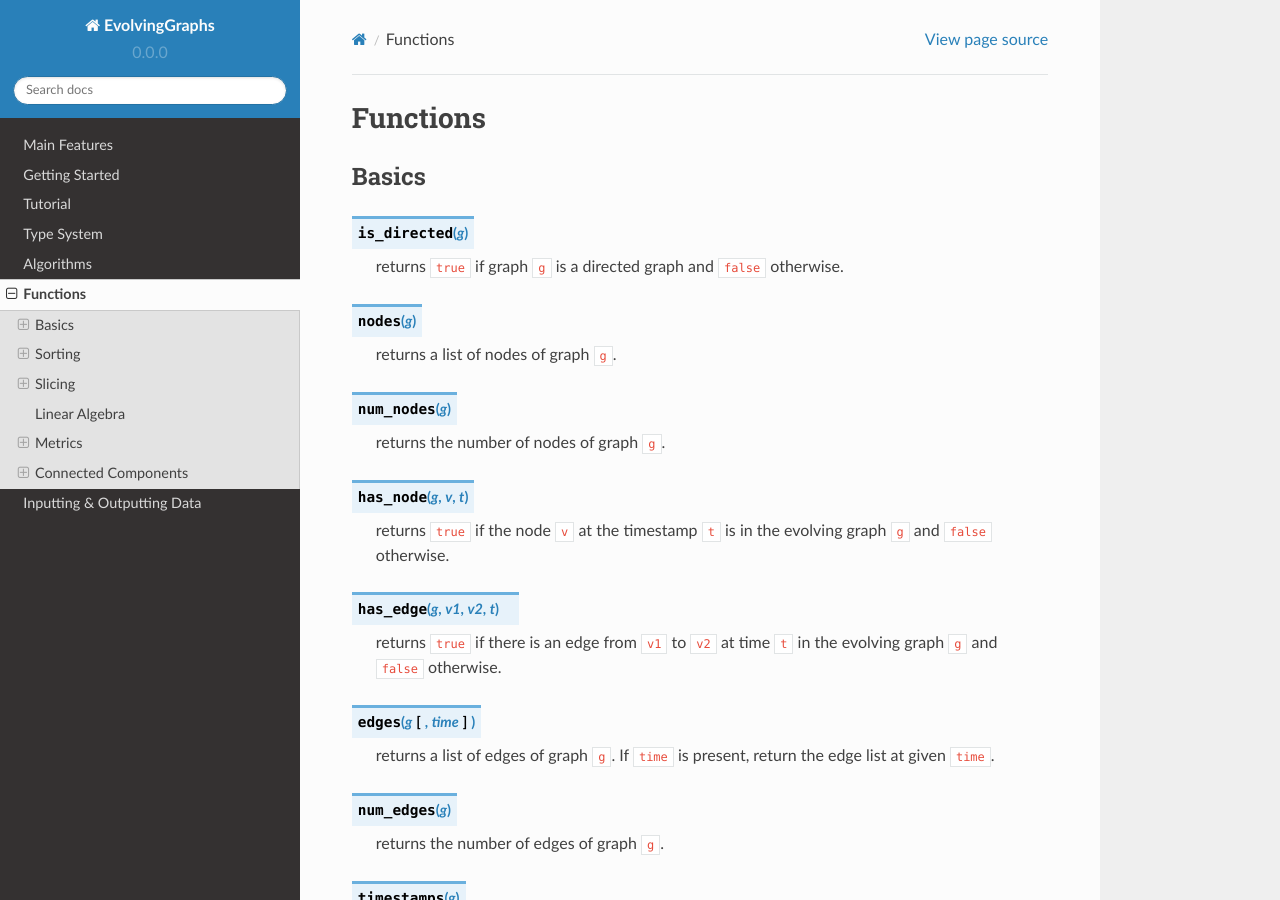
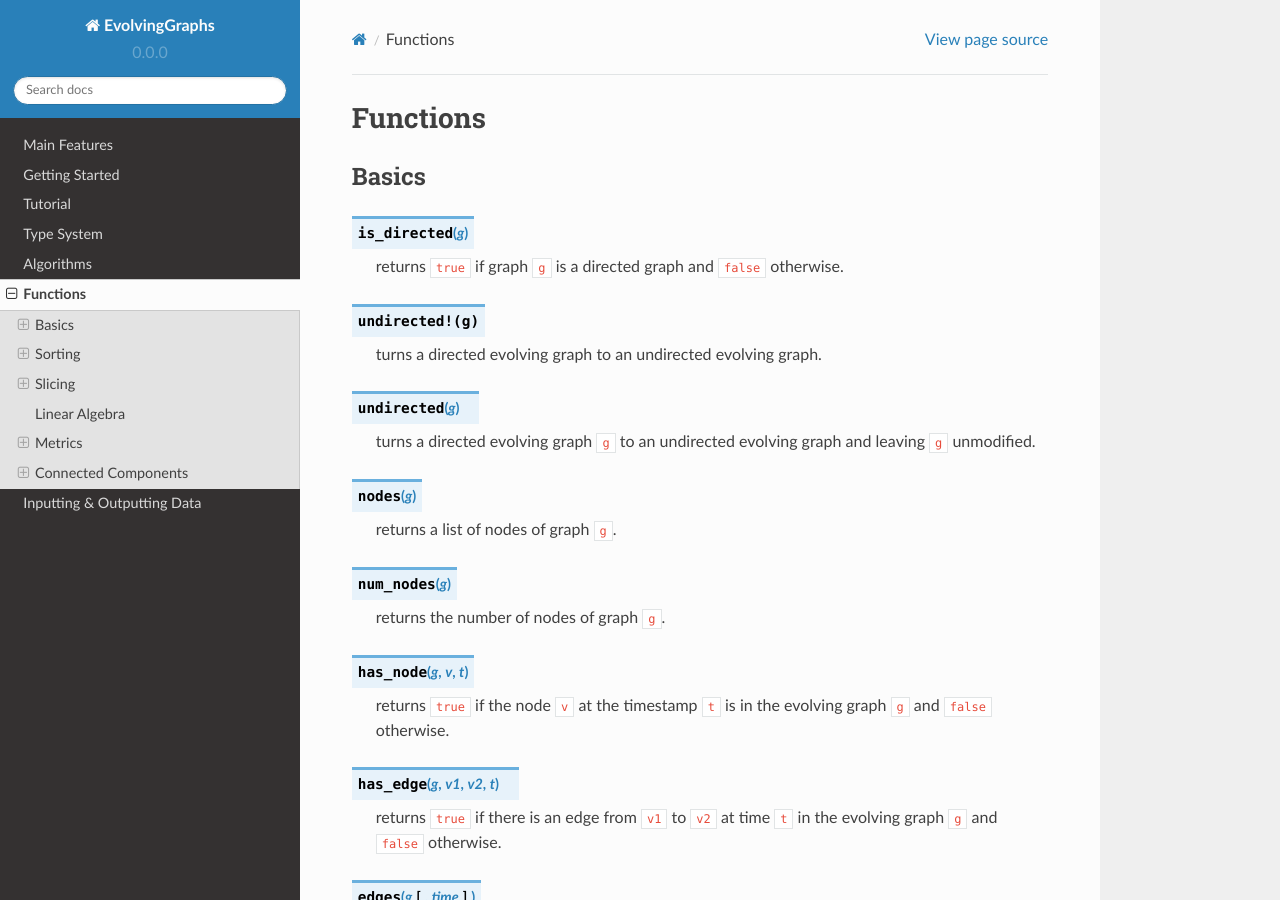
Before and after one commit to EtymoIO/EvolvingGraphs.jl, a Sphinx documentation site: the page built from doc/functions.rst, in a window 1280 px wide and 900 px high. Built offline with Sphinx 7.4.7 and the Read the Docs theme 2.0.0, drawn with Linux system fonts in a browser that asks for light colours.

Commit message:
add test and document for function undirected

```diff
--- a/doc/functions.rst
+++ b/doc/functions.rst
@@ -9,6 +9,15 @@ Basics
 
    returns ``true`` if graph ``g`` is a directed graph and ``false``
    otherwise.
+
+.. function:: undirected!(g)
+
+   turns a directed evolving graph to an undirected evolving graph.
+
+.. function:: undirected(g)
+
+   turns a directed evolving graph ``g`` to an undirected evolving graph and
+   leaving ``g`` unmodified.
 
 .. function:: nodes(g)
    :noindex:
```
Also changed, not shown: NEWS.md (+7 -3 lines), 3 other files.
